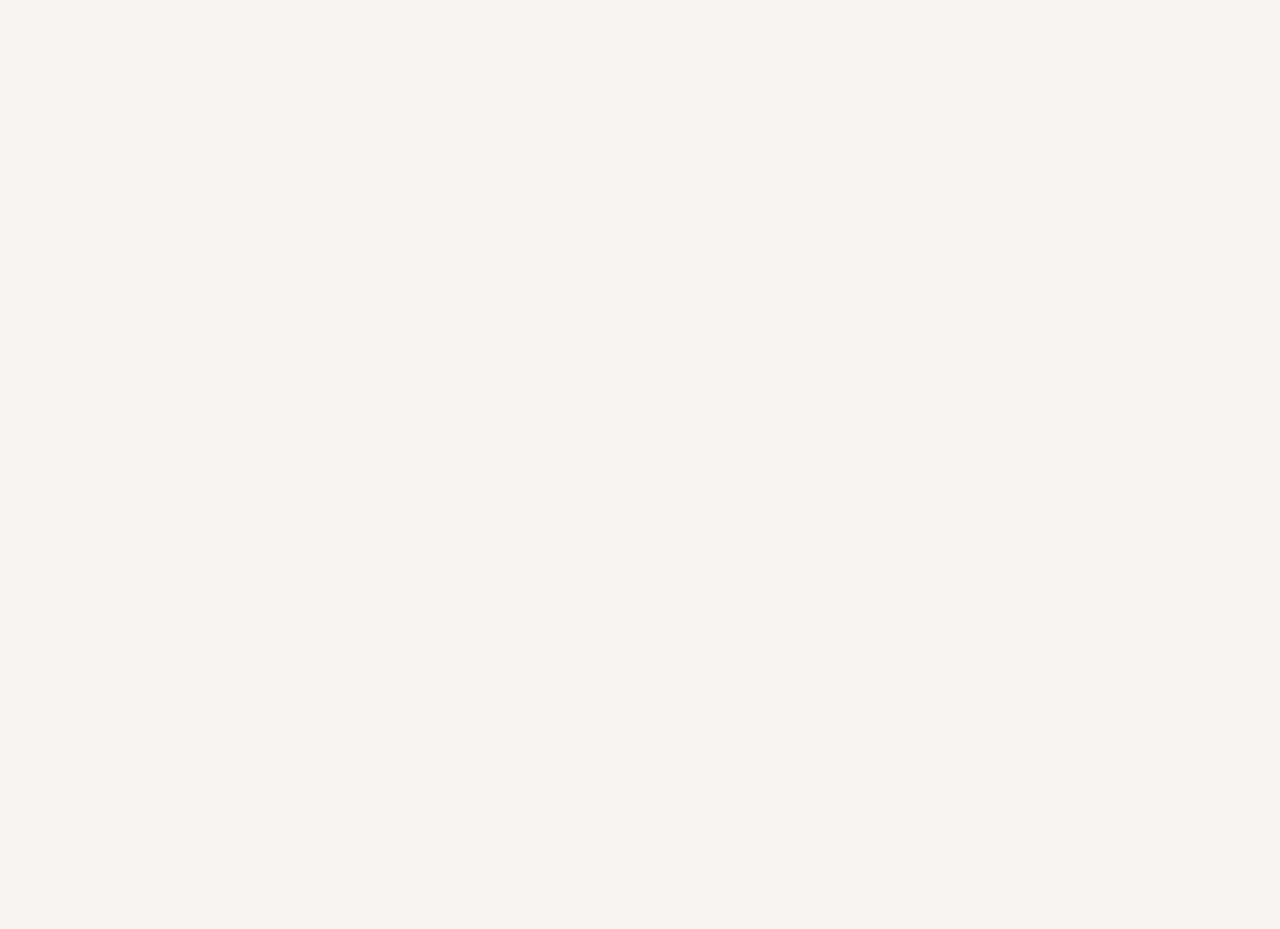
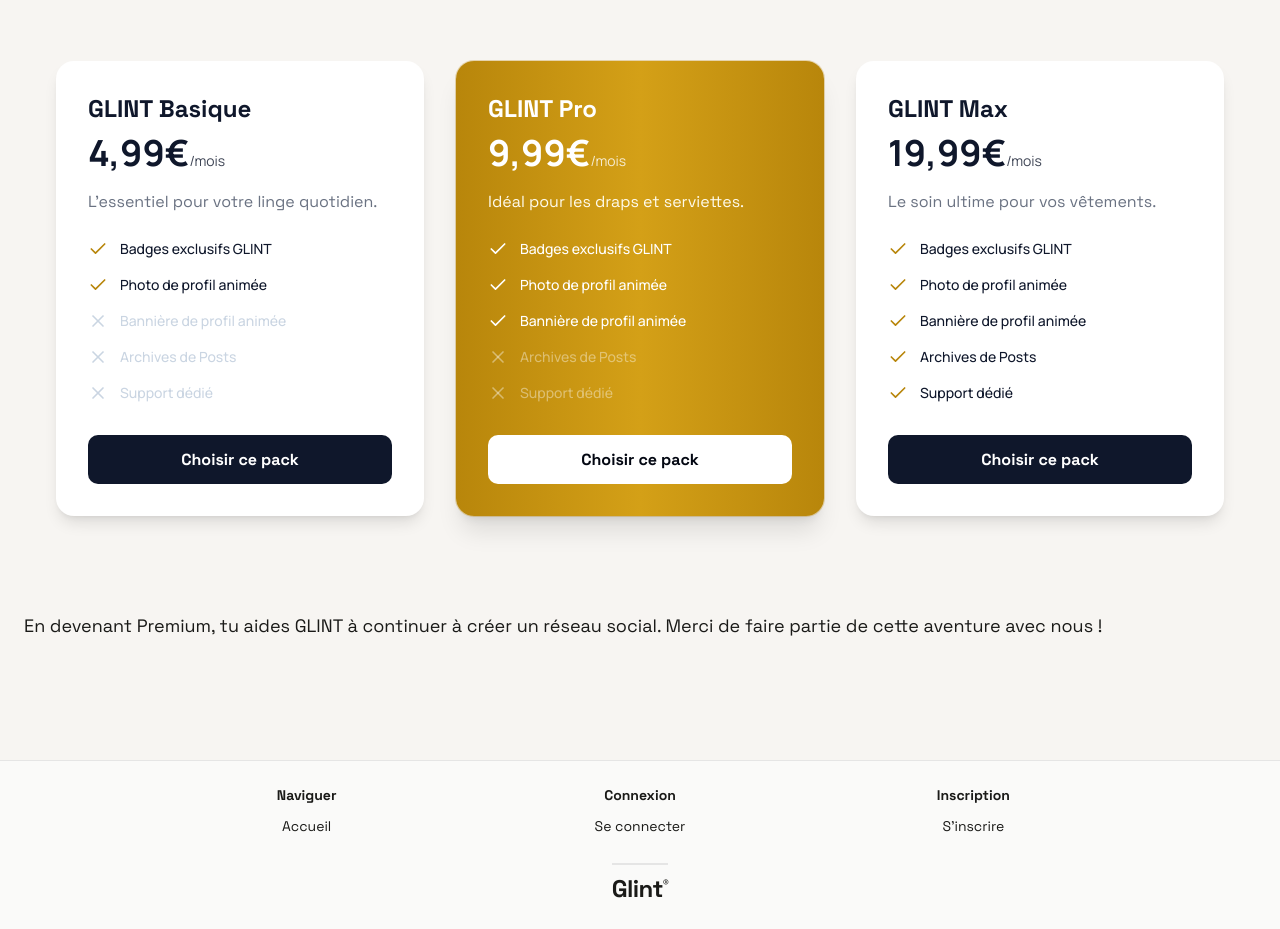
Before and after one commit to BapeCode/guardia-dev-ops, a React (Vite) app in the folder frontend/: page /premium in a window 1280 px wide. Before the commit this address had no page. Shown: the part 260-1189 px from the top of the page. Before the commit the page ends 800 px from the top, so only its background shows below. Built offline with nearby package versions, Linux system fonts and the light colour scheme; a web font is replaced by a local one.

Commit message:
Ajout début backend payment & Footer

```diff
--- a/frontend/src/App.tsx
+++ b/frontend/src/App.tsx
@@ -3,7 +3,9 @@ import Home from "./pages/Home.tsx";
 import Login from "./pages/Login.tsx";
 import Register from "./pages/Register.tsx";
 import Dashboard from "@/pages/Dashboard.tsx";
-import Profile from "./pages/profil.tsx";
+import Profile from "@/pages/Profile.tsx";
+import Premium from "./pages/Premium.tsx";
+import Subscribe from "./pages/Subscribe.tsx";
 
 export default function App() {
   return (
@@ -14,6 +16,8 @@ export default function App() {
         <Route path="/register" element={<Register />} />
         <Route path="/dashboard" element={<Dashboard />} />
         <Route path="/profile" element={<Profile />} />
+        <Route path="/premium" element={<Premium />} />
+        <Route path="/subscribe" element={<Subscribe />} />
       </Routes>
     </main>
   );
--- a/frontend/src/components/Footer.tsx
+++ b/frontend/src/components/Footer.tsx
@@ -4,10 +4,10 @@ export default function Footer() {
       <div className="border-t border-border" />
 
       <div className="mx-auto max-w-5xl px-6 py-6">
-        <div className="grid grid-cols-3 gap-6">
-          <div className="flex flex-col gap-2">
+        <div className="grid grid-cols-3 gap-6 justify-items-center">
+          <div className="flex flex-col gap-2 items-center">
             <h3 className="text-sm font-semibold text-foreground">Naviguer</h3>
-            <ul className="flex flex-col gap-1">
+            <ul className="flex flex-col gap-1 items-center">
               <li>
                 <a
                   href="/"
@@ -19,9 +19,9 @@ export default function Footer() {
             </ul>
           </div>
 
-          <div className="flex flex-col gap-2">
+          <div className="flex flex-col gap-2 items-center">
             <h3 className="text-sm font-semibold text-foreground">Connexion</h3>
-            <ul className="flex flex-col gap-1">
+            <ul className="flex flex-col gap-1 items-center">
               <li>
                 <a
                   href="/login"
@@ -33,11 +33,11 @@ export default function Footer() {
             </ul>
           </div>
 
-          <div className="flex flex-col gap-2">
+          <div className="flex flex-col gap-2 items-center">
             <h3 className="text-sm font-semibold text-foreground">
               Inscription
             </h3>
-            <ul className="flex flex-col gap-1">
+            <ul className="flex flex-col gap-1 items-center">
               <li>
                 <a
                   href="/register"
@@ -50,10 +50,10 @@ export default function Footer() {
           </div>
         </div>
 
-        <div className="mt-6 inline-flex flex-col">
-          <div className="border-t-2 border-border pt-2">
+        <div className="mt-6 flex flex-col items-center">
+          <div className="inline-flex flex-col items-center border-t-2 border-border pt-2">
             <p className="text-2xl font-bold tracking-tight text-foreground">
-              Glint
+              Glint<span className="text-xs align-super">®</span>
             </p>
           </div>
         </div>
--- a/frontend/src/components/Header.tsx
+++ b/frontend/src/components/Header.tsx
@@ -5,12 +5,14 @@ export default function Header() {
   return (
     <header className="sticky top-0 z-20 border-b border-border bg-background/50 backdrop-blur-sm">
       <div className="mx-auto flex h-16 max-w-7xl items-center justify-between px-6">
+        <a href="/">
           <h1
             className="text-xl font-bold"
             style={{ fontFamily: '"Space Grotesk", sans-serif' }}
           >
             GLINT
           </h1>
+        </a>
         <nav>
           <ul className="flex items-center gap-6">
             <li>
--- a/frontend/src/pages/Home.tsx
+++ b/frontend/src/pages/Home.tsx
@@ -35,15 +35,15 @@ export default function Home() {
           />
 
           <p className="relative z-10 mt-6 max-w-xl text-lg text-muted-foreground">
-            Un réseau social intime pour toi et tes proches. Sans likes publics,
-            sans scroll infini — juste des connexions authentiques.
+            Un réseau social intime pour toi et tes amis. Axé sur les connexions
+            authentiques.
           </p>
 
           <div className="relative z-10 mt-8 flex gap-4">
             <Link to="/register">
               <Button
-                  size="lg"
-                  className="gap-2 px-8 bg-primary text-primary-foreground hover:bg-primary/90 border-2 border-primary/10"
+                size="lg"
+                className="gap-2 px-8 bg-primary text-primary-foreground hover:bg-primary/90 border-2 border-primary/10"
               >
                 S'inscrire
                 <ArrowRight className="h-4 w-4" />
@@ -88,7 +88,7 @@ export default function Home() {
               </div>
             </div>
             <div>
-              <div className="text-3xl font-bold">5</div>
+              <div className="text-3xl font-bold">50</div>
               <div className="mt-1 text-sm text-muted-foreground">
                 Proches max
               </div>
--- a/frontend/src/pages/Subscribe.tsx
+++ b/frontend/src/pages/Subscribe.tsx
@@ -10,14 +10,6 @@ import {
   FieldSet,
 } from "@/components/ui/field";
 import { Input } from "@/components/ui/input";
-import {
-  Select,
-  SelectContent,
-  SelectGroup,
-  SelectItem,
-  SelectTrigger,
-  SelectValue,
-} from "@/components/ui/select";
 import { Textarea } from "@/components/ui/textarea";
 
 export default function Subscribe() {
@@ -40,7 +32,7 @@ export default function Subscribe() {
         <div className="col-start-1 col-end-4 row-start-2 row-end-6 flex flex-col justify-center px-15 bg-white">
           <p className="text-gray-500 text-lg mb-15 max-w-10/12">
             Rejoignez des milliers de membres GLINT et débloquez une expérience
-            entièrement repensée — pensée pour vous démarquer, à chaque instant.
+            entièrement repensée.
           </p>
           <ul className="space-y-7 max-w-10/12">
             <li className="flex items-start gap-4">
@@ -89,12 +81,13 @@ export default function Subscribe() {
               <span className="text-2xl mt-0.5">🚀</span>
               <div>
                 <p className="font-semibold text-slate-900 text-base">
-                  Accès prioritaire aux nouvelles fonctionnalités
+                  Archives de Posts
                 </p>
                 <p className="text-sm text-gray-500 mt-1">
-                  Soyez toujours en avance. Découvrez et testez les nouveautés
-                  GLINT avant tout le monde, influencez leur développement et
-                  profitez d'un avantage que les autres n'ont pas encore.
+                  Déverrouillez le coffre-fort GLINT. Accédez en illimité à
+                  votre bibliothèque privée regroupant l'intégralité de vos
+                  publications passées. N'oubliez plus jamais vos moments
+                  favoris!
                 </p>
               </div>
             </li>
```
Also changed, not shown: 2 other files (tests, documents, lock files or other folders). Lines whose indentation alone changed are shown as unchanged.
